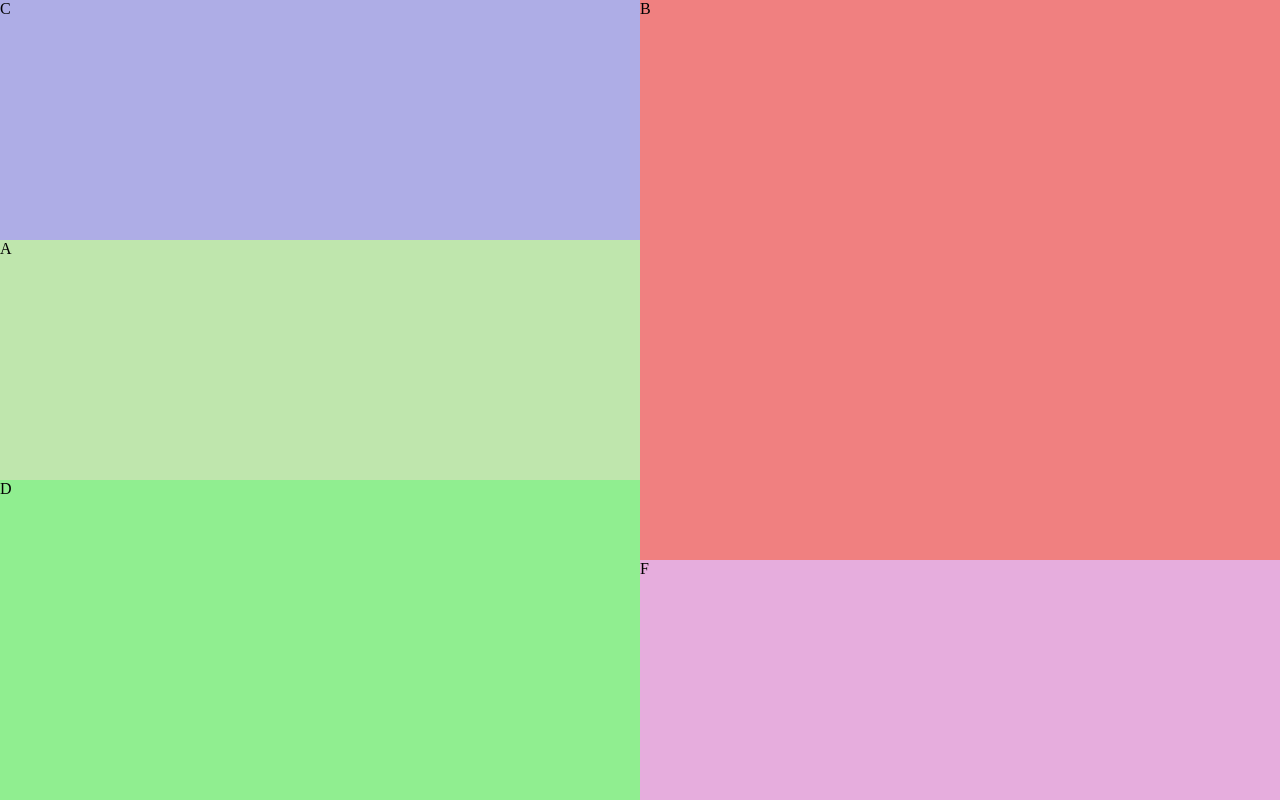
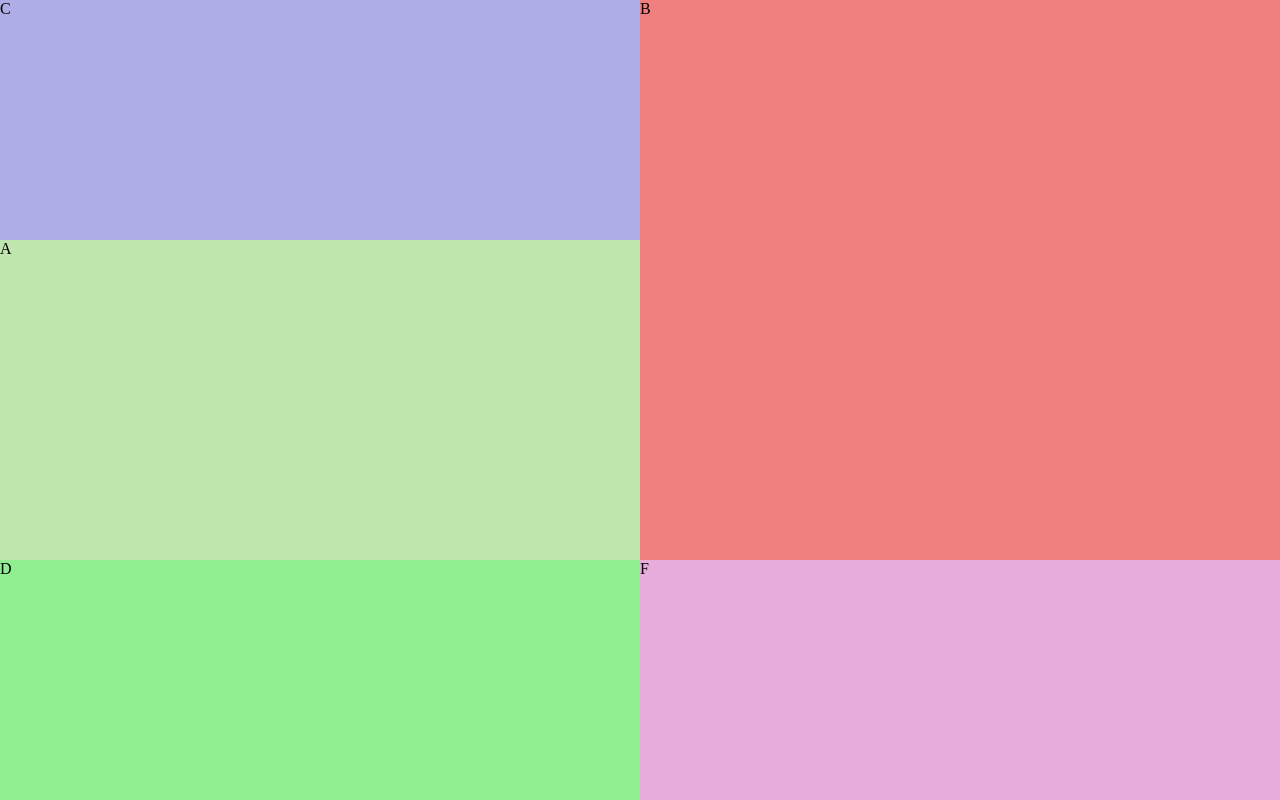
Before and after one commit to javier152140/prueba7, a plain HTML site: page index.html in a window 1280 px wide. Drawn offline with Linux system fonts and the light colour scheme.

Commit message:
CORRECCION

```diff
--- a/style.css
+++ b/style.css
@@ -21,7 +21,7 @@
   background-color: rgb(174, 173, 230);
 }
  .A{
-    height: 30vh;
+    height: 40vh;
   background-color: rgb(191, 230, 173);
  }
   .F {
@@ -30,7 +30,7 @@
 }
 
 .D {
-  flex: 1;
+  flex: 2;
   background-color: lightgreen;
 }
 
```
